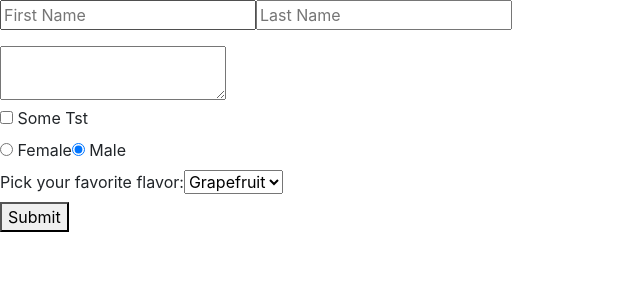
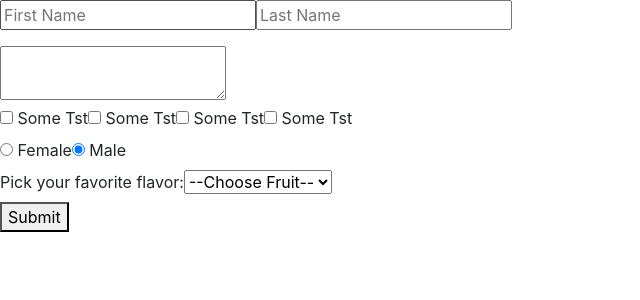
Before and after one commit to stansL/rscrimba, a React (Create React App) app: page / in a window 1280 px wide. Shown: the top 300 px of the page, without its empty margins (0-640 px from the left). Built offline with nearby package versions, Linux system fonts and the light colour scheme.

Commit message:
update controlled checkboxes functtionality

```diff
--- a/src/components/Forms.js
+++ b/src/components/Forms.js
@@ -6,7 +6,7 @@ class Forms extends React.Component {
         this.state = {
             firstName: '',
             lastName: '',
-            isFriendly: false,
+            dietaryRestrictions: [],
             gender: 'Male',
             textInput:'',
             favFruit:''
@@ -45,7 +45,10 @@ class Forms extends React.Component {
                 <br />
 
                 <label>
-                    <input type="checkbox" checked={this.state.isFriendly} onChange={this.processInput} name="isFriendly" /> Some Tst
+                    <input type="checkbox" checked={this.state.isFriendly} onChange={this.processInput} name="dietaryRestrictions" /> Some Tst
+                    <input type="checkbox" checked={this.state.isFriendly} onChange={this.processInput} name="dietaryRestrictions" /> Some Tst
+                    <input type="checkbox" checked={this.state.isFriendly} onChange={this.processInput} name="dietaryRestrictions" /> Some Tst
+                    <input type="checkbox" checked={this.state.isFriendly} onChange={this.processInput} name="dietaryRestrictions" /> Some Tst
                 </label>
                 <br />
                 <label>
@@ -58,6 +61,7 @@ class Forms extends React.Component {
                 <label>
                     Pick your favorite flavor:
                     <select value={this.state.favFruit} onChange={this.processInput} name = "favFruit">
+                        <option value="">--Choose Fruit--</option>
                         <option value="grapefruit">Grapefruit</option>
                         <option value="lime">Lime</option>
                         <option value="coconut">Coconut</option>
```
